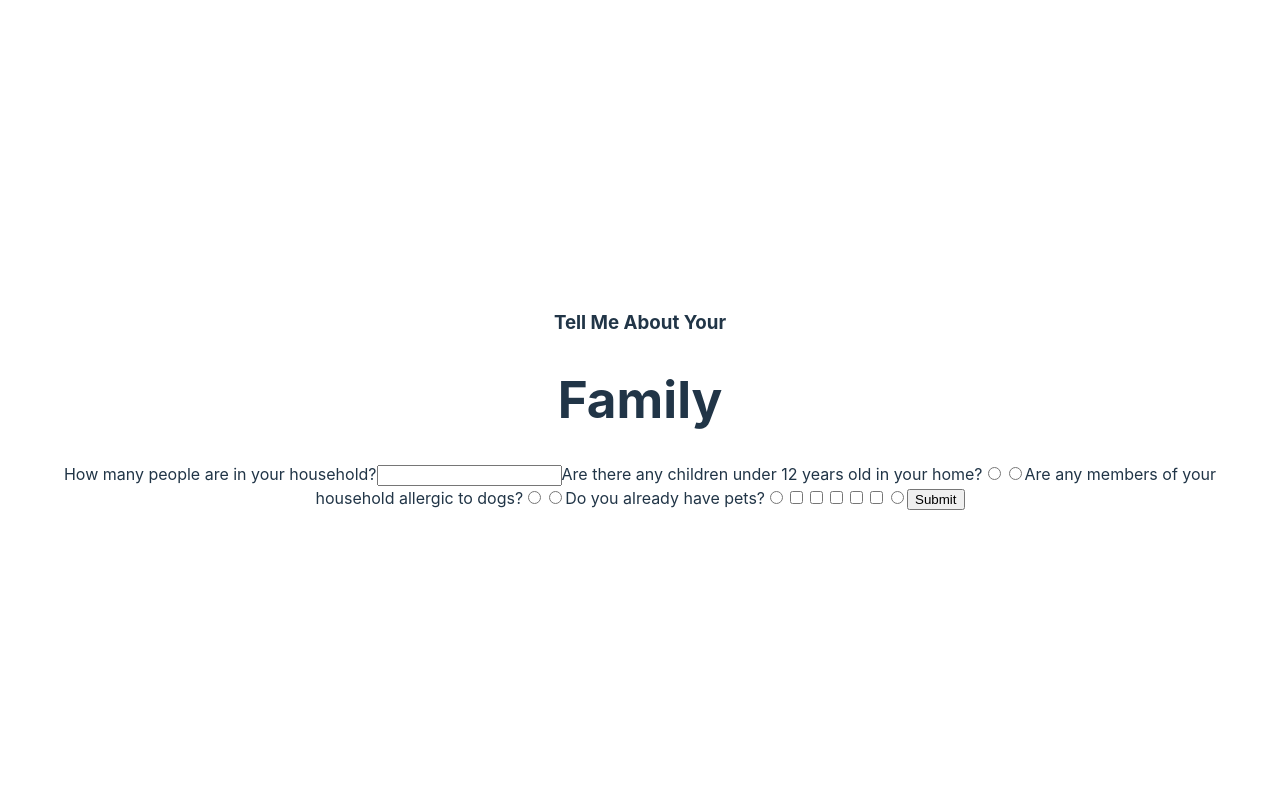
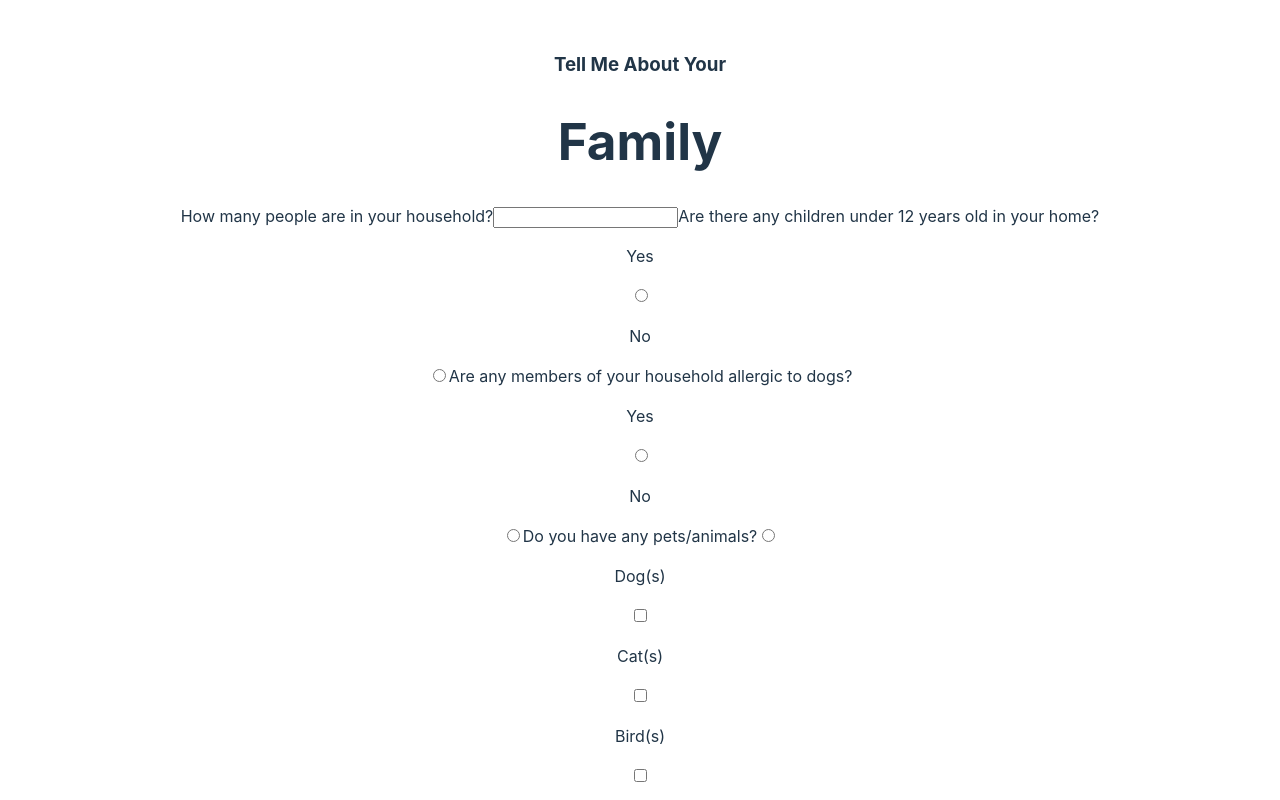
Before and after one commit to lynnjaco/breed-finder, a React (Vite) app in the folder breed-finder/: page /householdform in a window 1280 px wide. Shown: the top 800 px of the page. Built offline with nearby package versions, Linux system fonts and the light colour scheme; no server answers.

Commit message:
this code adds the previous and next navigation links to the other form components and corrects the radio input options of the other form sections

```diff
--- a/breed-finder/src/components/FormExperience.jsx
+++ b/breed-finder/src/components/FormExperience.jsx
@@ -1,7 +1,6 @@
-import { useNavigate } from 'react-router-dom';
+import { Link } from 'react-router-dom';
 
-export default function FormExperience () {
-    const navigate = useNavigate();
+export default function FormExperience ({ userResponse, setUserResponse }) {
 
     return (
         <>
@@ -14,16 +13,18 @@ export default function FormExperience () {
                 <label>How would you describe your dog training abilty?</label>
                 <p>"Trained" is defined as house trained, leash trained, and able to follow basic commands: "sit", "stay", "come", "down", "drop it".</p>
                     <p>Non-Existent <span>"I've never trained a dog."</span></p>
-                        <input type="radio" name="no_trainer" value="none"/>
+                        <input type="radio" name="trainerLevel" value="none"/>
                     <p>Beginner <span>"I've trained one or two dogs."</span></p>
-                        <input type="radio" name="beginner_trainer" value="beginner"/>
+                        <input type="radio" name="trainerLevel" value="beginner"/>
                     <p>Intermediate <span>"I've trained 3 - 4 dogs."</span></p>
-                        <input type="radio" name="intermediate_trainer" value="intermediate"/>
+                        <input type="radio" name="trainerLevel" value="intermediate"/>
                     <p>Professional <span>"I've trained more than 5 dogs."</span></p>
-                        <input type="radio" name="professional_trainer" value="professional"/>
+                        <input type="radio" name="trainerLevel" value="professional"/>
 
-                <input type="submit" value="Next"/>
+                <Link to="/householdform"><button>Previous</button></Link>
+                <Link  to="/perfectpupform"><button>Next</button></Link>
             </form>
+            <h3>{JSON.stringify(userResponse)}</h3>
         </>
     )
 }
--- a/breed-finder/src/components/FormFamily.jsx
+++ b/breed-finder/src/components/FormFamily.jsx
@@ -1,7 +1,6 @@
-import { useNavigate } from 'react-router-dom';
+import { Link } from 'react-router-dom';
 
-export default function FormFamily () {
-    const navigate = useNavigate();
+export default function FormFamily ({ userResponse, setUserResponse }) {
 
     return (
         <>
@@ -12,24 +11,43 @@ export default function FormFamily () {
                 <input type="number" name="householdMemberCount" min="1"/>
 
                 <label>Are there any children under 12 years old in your home?</label>
-                <input type="radio" name="yes_children" value="Yes"></input>
-                <input type="radio" name="no_children" value="No"></input>
+                <p>Yes</p>
+                <input
+                    type="radio"
+                    name="youngChildren"
+                    value="Yes"></input>
+                <p>No</p>
+                <input
+                    type="radio"
+                    name="youngChildren"
+                    value="No"></input>
 
                 <label>Are any members of your household allergic to dogs?</label>
-                <input type="radio" name="yes_allergies" value="Yes"></input>
-                <input type="radio" name="no_allergies" value="No"></input>
+                <p>Yes</p>
+                <input
+                    type="radio"
+                    name="allergies"
+                    value="Yes"></input>
+                <p>No</p>
+                <input
+                    type="radio"
+                    name="allergies"
+                    value="No"></input>
 
-                <label>Do you already have pets?</label>
-                <input type="radio" name="yes_pets" value="Yes"></input>
-                    <input type="checkbox" name="dog" value="Dog(s)"/>
-                    <input type="checkbox" name="cat" value="Cat(s)"/>
-                    <input type="checkbox" name="bird" value="Bird(s)"/>
-                    <input type="checkbox" name="rodent" value="Rodent(s)"/>
-                    <input type="checkbox" name="livestock" value="Livestock"/>
-                <input type="radio" name="no_pets" value="No"></input>
+                <label>Do you have any pets/animals?</label>
+                <input type="radio" name="otherAnimals" value="Yes"></input>
+                    <p>Dog(s)</p><input type="checkbox" name="animalType" value="Dog(s)"/>
+                    <p>Cat(s)</p><input type="checkbox" name="animalType" value="Cat(s)"/>
+                    <p>Bird(s)</p><input type="checkbox" name="animalType" value="Bird(s)"/>
+                    <p>Rodent(s)</p><input type="checkbox" name="animalType" value="Rodent(s)"/>
+                    <p>Livestock(s)</p><input type="checkbox" name="animalType" value="Livestock"/>
+                    <p>Other</p><input type="checkbox" name="animalType" value="Livestock"/>
+                <input type="radio" name="otherAnimals" value="No"></input>
 
-                <input type="submit" value="Submit"/>
+                <Link to="/homeinfoform"><button>Previous</button></Link>
+                <Link  to="/experienceform"><button>Next</button></Link>
             </form>
+            <h3>{JSON.stringify(userResponse)}</h3>
         </>
     )
 }
--- a/breed-finder/src/components/FormPerfectPup.jsx
+++ b/breed-finder/src/components/FormPerfectPup.jsx
@@ -1,7 +1,6 @@
-import { useNavigate } from 'react-router-dom';
+import { Link } from 'react-router-dom';
 
-export default function FormPerfectPup () {
-    const navigate = useNavigate();
+export default function FormPerfectPup ({ userResponse, setUserResponse }) {
 
     return (
         <>
@@ -12,56 +11,59 @@ export default function FormPerfectPup () {
                 <label>Which quality do you want most in your dog?</label>
 
                 <p>Activity Level</p>
-                <input type="radio" name="playful" value="Playful"/>
-                <input type="radio" name="calm" value="Calm"/>
-                <input type="radio" name="active" value="Active"/>
+                <input type="radio" name="activityYes" value="Playful"/>
+                <input type="radio" name="activityYes" value="Calm"/>
+                <input type="radio" name="activityYes" value="Active"/>
 
                 <p>Personality</p>
-                <input type="radio" name="friendly" value="Friendly"/>
-                <input type="radio" name="curious" value="Curious"/>
-                <input type="radio" name="loyal" value="Loyal"/>
-                <input type="radio" name="brave" value="Brave"/>
-                <input type="radio" name="catLike" value="Cat-Like"/>
-                <input type="radio" name="cheerful" value="Cheerful"/>
-                <input type="radio" name="independent" value="Independent"/>
-                <input type="radio" name="affectionate" value="Affectionate"/>
-                <input type="radio" name="feisty" value="Feisty"/>
-                <input type="radio" name="sensitive" value="Sensitive"/>
+                <input type="radio" name="personalityYes" value="Friendly"/>
+                <input type="radio" name="personalityYes" value="Curious"/>
+                <input type="radio" name="personalityYes" value="Loyal"/>
+                <input type="radio" name="personalityYes" value="Brave"/>
+                <input type="radio" name="personalityYes" value="Cat-Like"/>
+                <input type="radio" name="personalityYes" value="Cheerful"/>
+                <input type="radio" name="personalityYes" value="Independent"/>
+                <input type="radio" name="personalityYes" value="Affectionate"/>
+                <input type="radio" name="personalityYes" value="Feisty"/>
+                <input type="radio" name="personalityYes" value="Sensitive"/>
 
                 <p>Skill</p>
-                <input type="radio" name="hardworking" value="Hardworking"/>
-                <input type="radio" name="intelligent" value="Intelligent"/>
-                <input type="radio" name="protective" value="Protective"/>
-                <input type="radio" name="powerful" value="Powerful"/>
-                <input type="radio" name="compassionate" value="Compassionate"/>
+                <input type="radio" name="skillYes" value="Hardworking"/>
+                <input type="radio" name="skillYes" value="Intelligent"/>
+                <input type="radio" name="skillYes" value="Protective"/>
+                <input type="radio" name="skillYes" value="Powerful"/>
+                <input type="radio" name="skillYes" value="Compassionate"/>
 
                 <label>Which quality do you want least in your dog?</label>
 
                 <p>Activity Level</p>
-                <input type="radio" name="playful" value="Playful"/>
-                <input type="radio" name="calm" value="Calm"/>
-                <input type="radio" name="active" value="Active"/>
+                <input type="radio" name="activityNo" value="Playful"/>
+                <input type="radio" name="activityNo" value="Calm"/>
+                <input type="radio" name="activityNo" value="Active"/>
 
                 <p>Personality</p>
-                <input type="radio" name="friendly" value="Friendly"/>
-                <input type="radio" name="curious" value="Curious"/>
-                <input type="radio" name="loyal" value="Loyal"/>
-                <input type="radio" name="brave" value="Brave"/>
-                <input type="radio" name="catLike" value="Cat-Like"/>
-                <input type="radio" name="cheerful" value="Cheerful"/>
-                <input type="radio" name="independent" value="Independent"/>
-                <input type="radio" name="affectionate" value="Affectionate"/>
-                <input type="radio" name="feisty" value="Feisty"/>
-                <input type="radio" name="sensitive" value="Sensitive"/>
+                <input type="radio" name="personalityNo" value="Friendly"/>
+                <input type="radio" name="personalityNo" value="Curious"/>
+                <input type="radio" name="personalityNo" value="Loyal"/>
+                <input type="radio" name="personalityNo" value="Brave"/>
+                <input type="radio" name="personalityNo" value="Cat-Like"/>
+                <input type="radio" name="personalityNo" value="Cheerful"/>
+                <input type="radio" name="personalityNo" value="Independent"/>
+                <input type="radio" name="personalityNo" value="Affectionate"/>
+                <input type="radio" name="personalityNo" value="Feisty"/>
+                <input type="radio" name="personalityNo" value="Sensitive"/>
 
                 <p>Skill</p>
-                <input type="radio" name="hardworking" value="Hardworking"/>
-                <input type="radio" name="intelligent" value="Intelligent"/>
-                <input type="radio" name="protective" value="Protective"/>
-                <input type="radio" name="powerful" value="Powerful"/>
-                <input type="radio" name="compassionate" value="Compassionate"/>
+                <input type="radio" name="skillNo" value="Hardworking"/>
+                <input type="radio" name="skillNo" value="Intelligent"/>
+                <input type="radio" name="skillNo" value="Protective"/>
+                <input type="radio" name="skillNo" value="Powerful"/>
+                <input type="radio" name="skillNo" value="Compassionate"/>
 
+                <Link to="/experienceform"><button>Previous</button></Link>
+                <Link  to="/results"><button>Next</button></Link>
             </form>
+            <h3>{JSON.stringify(userResponse)}</h3>
         </>
     )
 }
```
